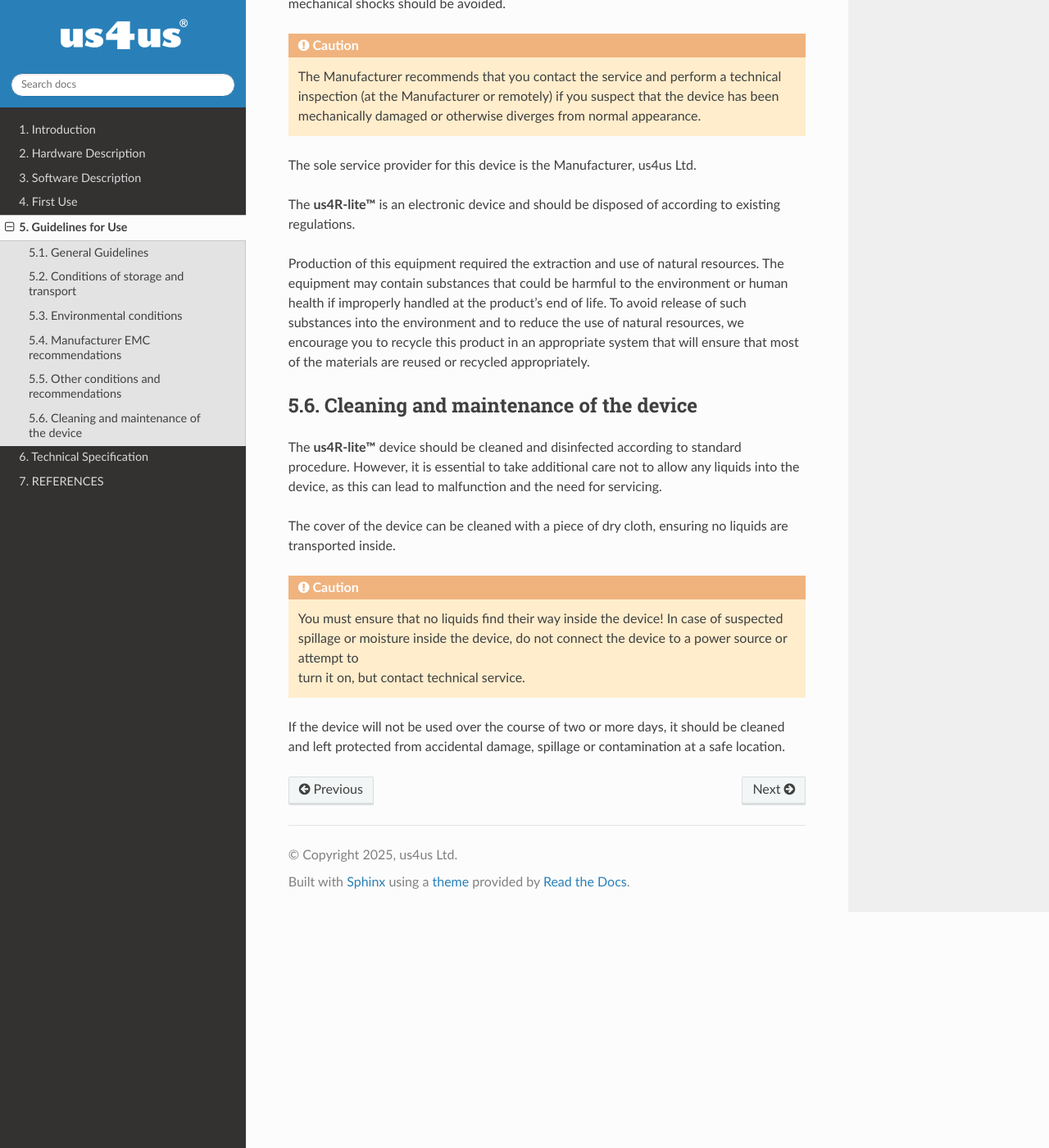
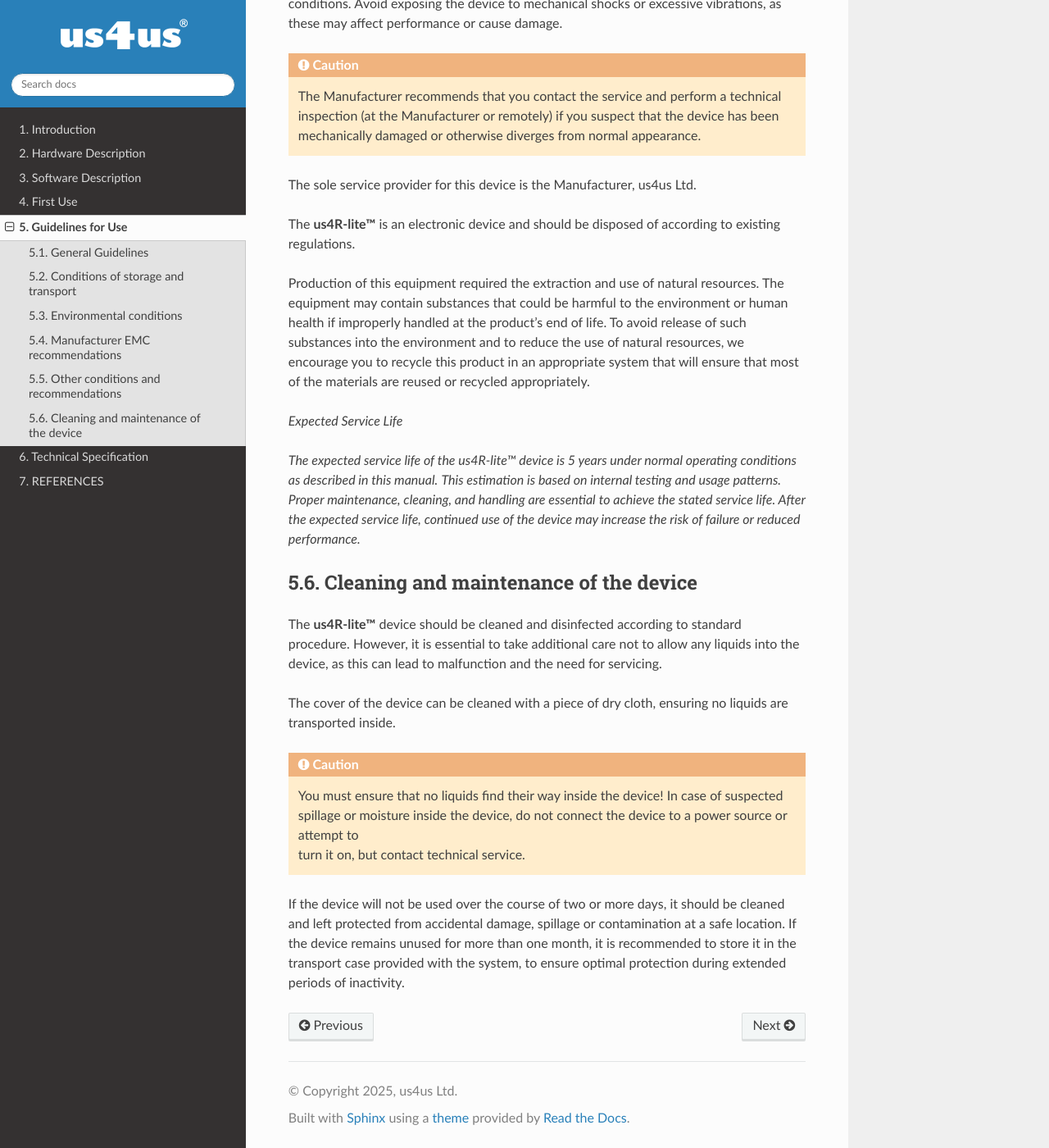
Before and after one commit to us4useu/us4r-lite-user-docs, a Sphinx documentation site: the page built from docs/content/5_guidelines-for-use.md, in a window 1280 px wide and 1400 px high, scrolled down 2658 px. Shown: the whole window at 82% size. Built offline with Sphinx 7.4.7 and the Read the Docs theme 3.1.0, drawn with Linux system fonts in a browser that asks for light colours; some of the changed text lies outside the part shown.

Commit message:
PROD-155 changes implemented
HF improved, some instructions added (mainly related with storage, and transportation)

```diff
--- a/docs/content/5_guidelines-for-use.md
+++ b/docs/content/5_guidelines-for-use.md
@@ -78,8 +78,8 @@
 
 ## Other conditions and recommendations
 
-It is advised that the device operate at room temperature and at
-moderate humidity. Any mechanical shocks should be avoided.
+The device should be operated at room temperature and under moderate humidity conditions.
+Avoid exposing the device to mechanical shocks or excessive vibrations, as these may affect performance or cause damage.
 
 :::{Caution}
 The Manufacturer recommends that you contact the service and perform a technical inspection (at the Manufacturer or remotely)
@@ -99,6 +99,12 @@
 and to reduce the use of natural resources, we encourage you to recycle
 this product in an appropriate system that will ensure that most of the
 materials are reused or recycled appropriately.
+
+*Expected Service Life*
+
+*The expected service life of the us4R-lite™ device is 5 years under normal operating conditions as described in this manual.*
+*This estimation is based on internal testing and usage patterns. Proper maintenance, cleaning, and handling are essential*
+*to achieve the stated service life. After the expected service life, continued use of the device may increase the risk of failure or reduced performance.*
 
 ## Cleaning and maintenance of the device
 
@@ -120,3 +126,6 @@
 If the device will not be used over the course of two or more days, it
 should be cleaned and left protected from accidental damage, spillage or
 contamination at a safe location.
+If the device remains unused for more than one month, it is recommended
+to store it in the transport case provided with the system, to ensure optimal protection
+during extended periods of inactivity.
```
Also changed, not shown: docs/content/3_software.md (+2 -0 lines), docs/content/6_tech-spec.md (+2 -2 lines).
